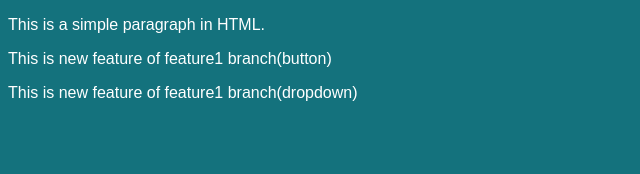
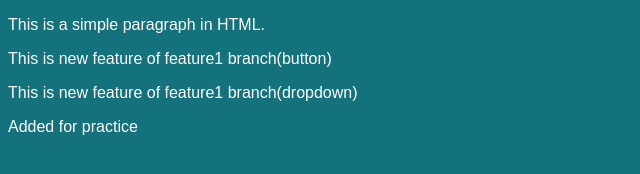
Before and after one commit to PranavShendkar/local-repo, a plain HTML site: page index.html in a window 1280 px wide. Shown: the whole page, without its empty margins (0-640 px from the left). Drawn offline with Linux system fonts and the light colour scheme.

Commit message:
added for pr

```diff
--- a/index.html
+++ b/index.html
@@ -10,5 +10,6 @@
     <p>This is a simple paragraph in HTML.</p>
     <p>This is new feature of feature1 branch(button)</p>
     <p>This is new feature of feature1 branch(dropdown)</p>
+    <p>Added for practice</p>
 </body>
 </html>
```
